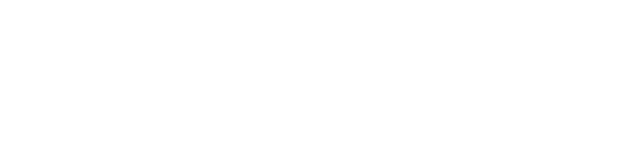
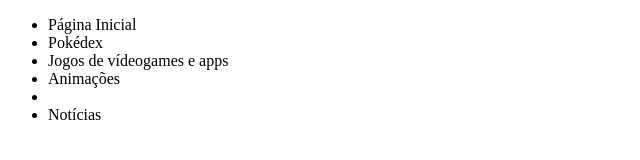
Before and after one commit to Raquel-M325/Pokedex, a plain HTML site: page index.html in a window 1280 px wide. Shown: the whole page, without its empty margins (0-640 px from the left). Drawn offline with Linux system fonts and the light colour scheme.

Commit message:
coloquei o menu principal

```diff
--- a/index.html
+++ b/index.html
@@ -7,6 +7,17 @@
     <link rel="stylesheet" href="style.css">
 </head>
 <body>
-    <h1></h1>
+    <header>
+        <nav>
+            <ul>
+                <li><img src="" alt=""><a href="index.html"></a>Página Inicial</li>
+                <li><img src="" alt=""><a href="pokedex.html"></a>Pokédex</li>
+                <li><img src="" alt=""><a href="jogos.html"></a>Jogos de vídeogames e apps</li>
+                <li><img src="" alt=""><a href="animacao.html"></a>Animações</li>
+                <li><img src="" alt=""><a href="live.html"></a></li>
+                <li><img src="" alt=""><a href="noticias.html"></a>Notícias</li>
+            </ul>
+        </nav>
+    </header>
 </body>
 </html>
```
